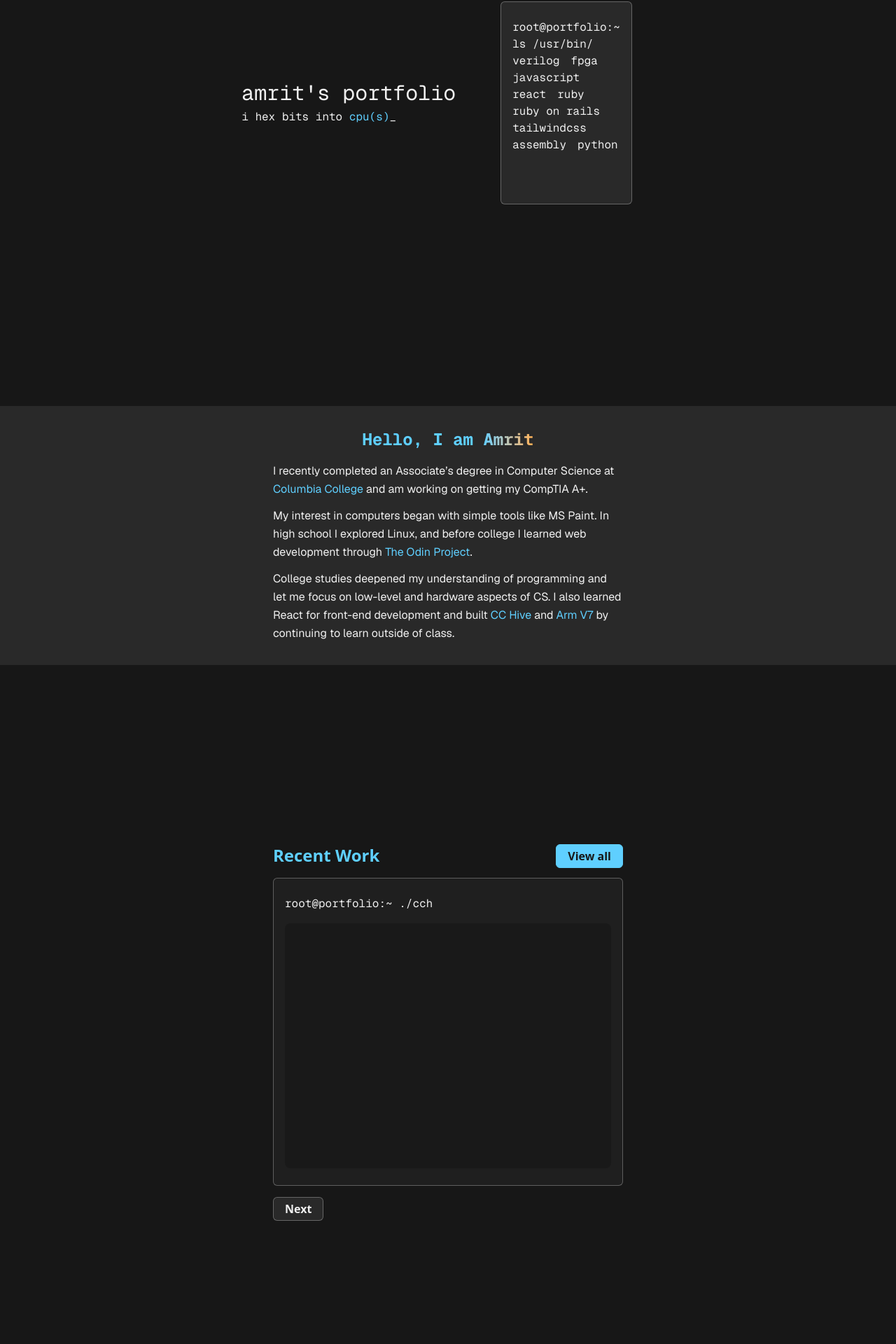
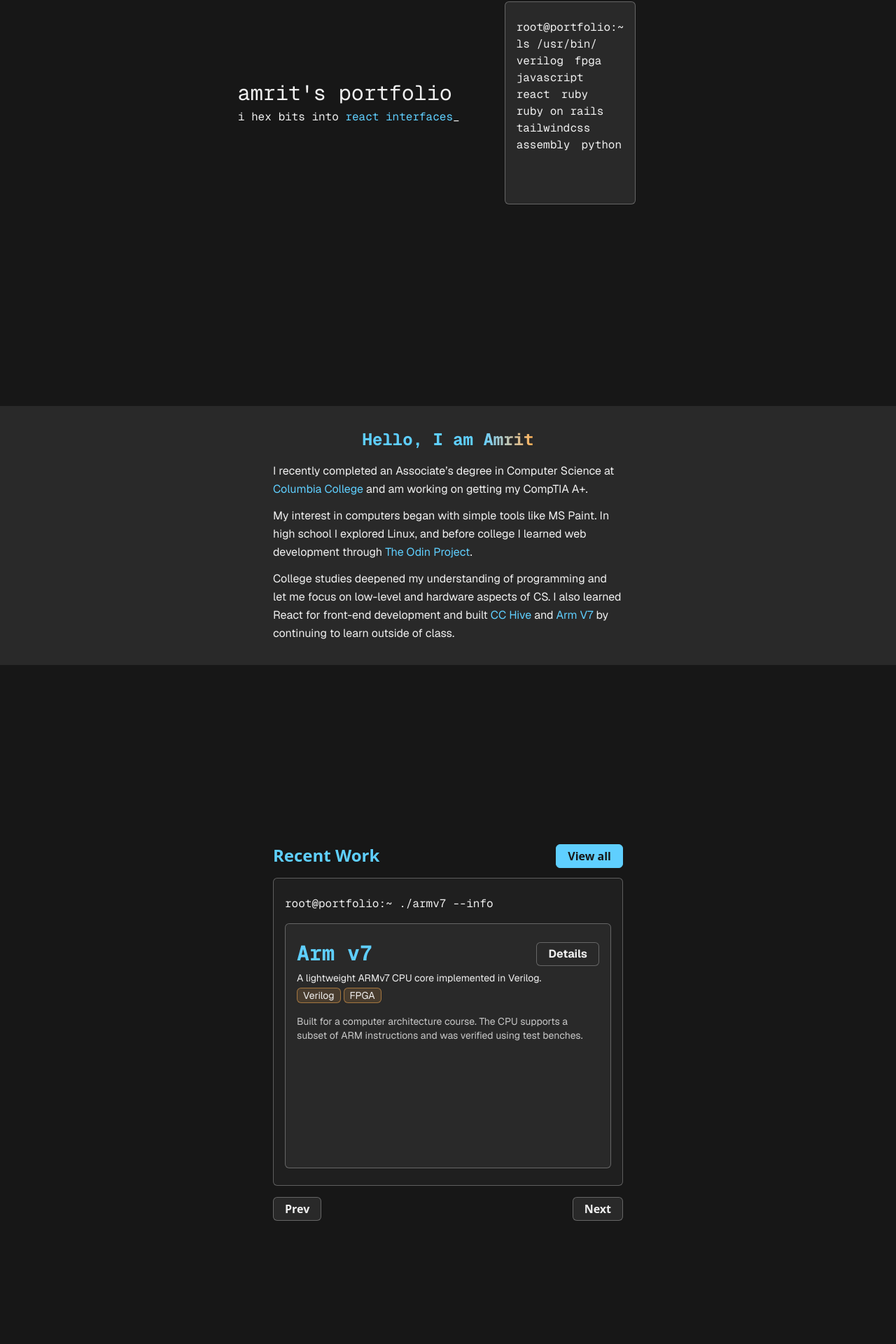
Before and after one commit to amrxt1/portfolio, a Next.js app: page / in a window 1280 px wide. Shown: the part 209-2129 px from the top of the page at 70% size. Built offline with nearby package versions, Linux system fonts and the light colour scheme.

Commit message:
Improve ProjectsIntro UX

```diff
--- a/src/app/page.js
+++ b/src/app/page.js
@@ -9,7 +9,7 @@ export default function Home() {
     <main className="space-y-64">
       <Hero />
       <AboutMe />
-      <ProjectsIntro interval={10000} />
+      <ProjectsIntro projectInterval={10000} cmdInterval={25} />
       <ContactLinks />
       <Footer />
     </main>
--- a/src/components/home/AboutMe.jsx
+++ b/src/components/home/AboutMe.jsx
@@ -8,7 +8,7 @@ function TextLink({ external = false, href = "", className = "", children }) {
       href={href}
       className={`text-primary cursor-pointer md:hover:underline ${className}`}
       target={external ? "_blank" : "_self"}
-      rel="noopener noreferrer"
+      rel={external ? "noopener noreferrer" : ""}
     >
       {children}
     </Link>
--- a/src/components/home/Footer.jsx
+++ b/src/components/home/Footer.jsx
@@ -4,7 +4,7 @@ import Link from "next/link";
 
 const Footer = () => {
   return (
-    <Card className="mt-16 rounded-t-2xl rounded-b-none text-center font-bold">
+    <Card className="mt-16 rounded-t-2xl rounded-b-none text-center">
       <Container className="py-8">
         <p className="">2025 Amritveer Singh</p>
         <Link href={"https://github.com/amrxt1"} className="text-accent">
--- a/src/components/home/Hero.jsx
+++ b/src/components/home/Hero.jsx
@@ -17,8 +17,15 @@ const Hero = () => {
           <h3 className="mt-1">
             i hex bits into{" "}
             <TypeWriter
-              strings={["web applications", "cpu(s)", "assembler"]}
-              letterInterval={170}
+              strings={[
+                "web applications",
+                "react interfaces",
+                "apis",
+                "cpu cores",
+                "assemblers",
+                "algorithms",
+              ]}
+              letterInterval={96}
               wordInterval={1700}
               primary
             />
--- a/src/components/home/ProjectsIntro.jsx
+++ b/src/components/home/ProjectsIntro.jsx
@@ -12,6 +12,10 @@ import projectsData from "@/data/projectsData";
 
 function advanceProject(setProject) {
   setProject((prev) => (prev === projectsData.length - 1 ? 0 : prev + 1));
+}
+
+function reduceProject(setProject) {
+  setProject((prev) => (prev === 0 ? projectsData.length - 1 : prev - 1));
 }
 
 const ProjectsIntro = ({ projectInterval = 4000, cmdInterval = 100 }) => {
@@ -60,17 +64,18 @@ const ProjectsIntro = ({ projectInterval = 4000, cmdInterval = 100 }) => {
             <Button primary>View all</Button>
           </Link>
         </div>
+        <div>
           <CodeBlock
             childClass="mt-4 font-sans"
             selfClass="font-mono bg-surface/50"
             cmd={showCmd}
           >
             {renderProject ? (
-            <div className="bg-background aspect-4/3 animate-pulse rounded-lg p-4"></div>
+              <div className="bg-background aspect-square animate-pulse rounded-lg p-4 md:aspect-4/3"></div>
             ) : (
               <ProjectCard
                 project={projectsData[currentProject]}
-              className="relative aspect-4/3 overflow-clip overflow-x-auto"
+                className="relative aspect-square overflow-x-auto md:aspect-4/3"
               >
                 <motion.div
                   key={currentProject}
@@ -84,6 +89,19 @@ const ProjectsIntro = ({ projectInterval = 4000, cmdInterval = 100 }) => {
               </ProjectCard>
             )}
           </CodeBlock>
+        </div>
+        <div className="flex justify-between">
+          <Button
+            onClick={() => {
+              setCmdIndex(0);
+              setCmd("");
+              reduceProject(setProject);
+            }}
+            className="mt-4"
+            tertiary
+          >
+            Prev
+          </Button>
           <Button
             onClick={() => {
               setCmdIndex(0);
@@ -96,6 +114,7 @@ const ProjectsIntro = ({ projectInterval = 4000, cmdInterval = 100 }) => {
             Next
           </Button>
         </div>
+      </div>
     </Container>
   );
 };
```
Lines whose indentation alone changed are shown as unchanged.
